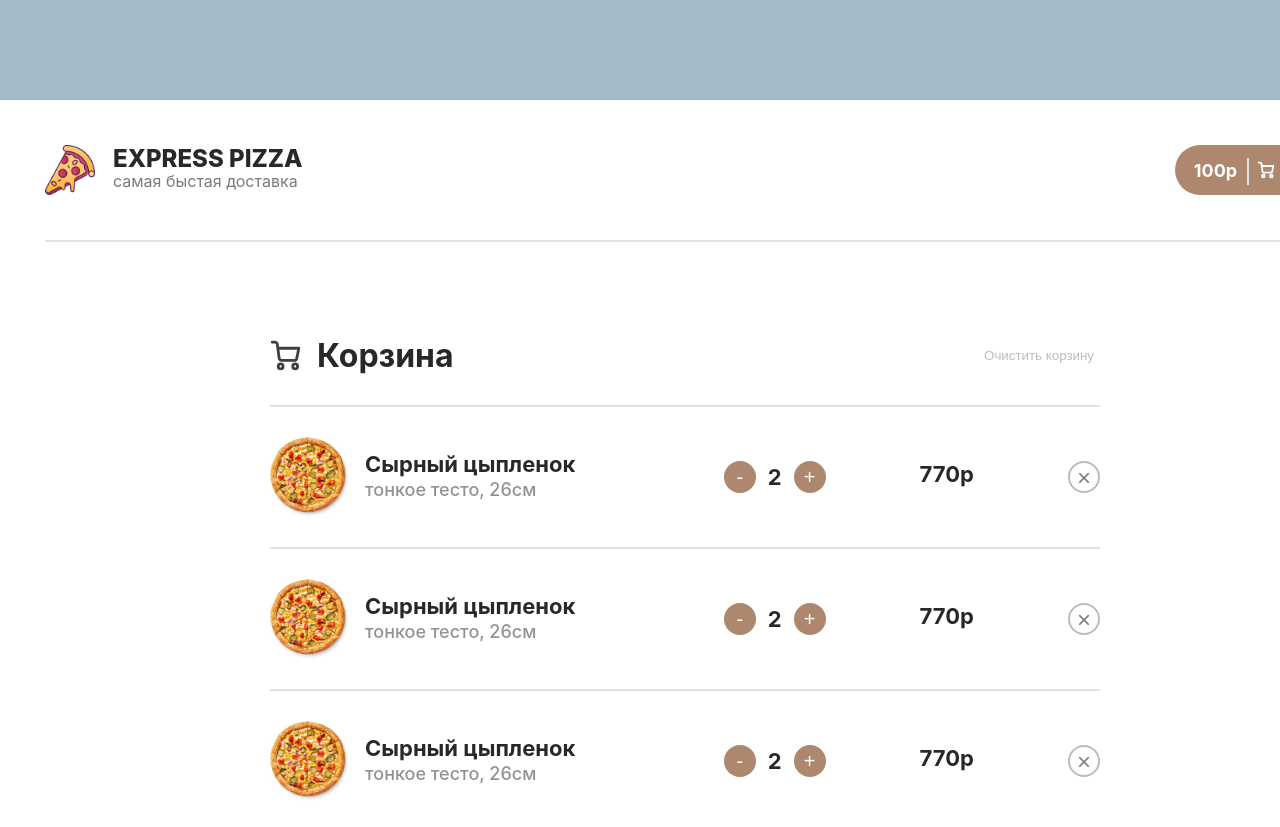
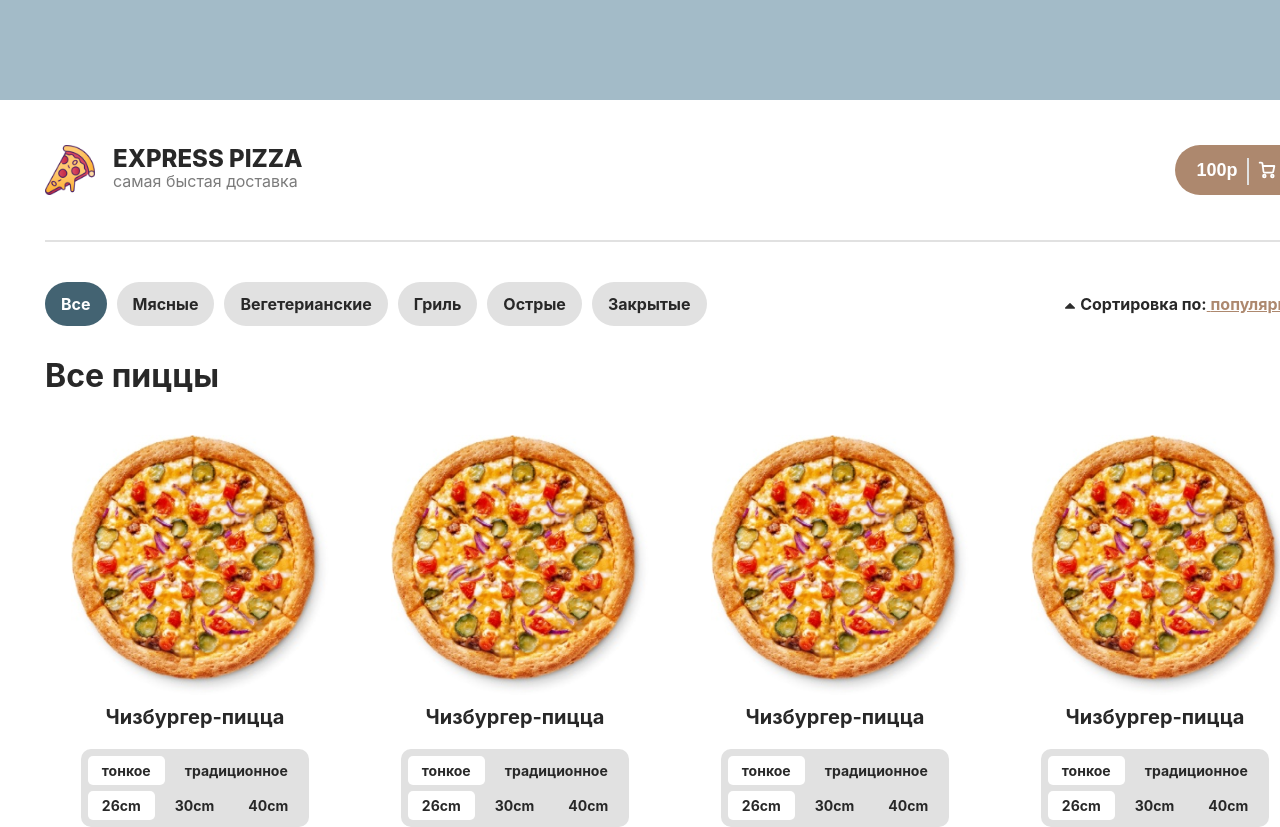
Before and after one commit to TwiDef/express-pizza, a React (Create React App) app: page / in a window 1280 px wide. Shown: the top 827 px of the page. Built offline with nearby package versions, Linux system fonts and the light colour scheme.

Commit message:
added states to Categories

```diff
--- a/src/App.js
+++ b/src/App.js
@@ -4,13 +4,12 @@ import Header from './components/header/Header';
 import MainPage from './components/pages/mainPage/MainPage';
 import CartPage from './components/pages/cartPage/CartPage';
 
-
 function App() {
     return (
         <div className="App">
             <Header />
-            {/* <MainPage /> */}
-            <CartPage />
+            <MainPage />
+            {/* <CartPage /> */}
         </div>
     );
 }
--- a/src/components/cart/Cart.scss
+++ b/src/components/cart/Cart.scss
@@ -69,6 +69,10 @@
             padding: 18px 18px;
             cursor: pointer;
 
+            &:active {
+                scale: .98;
+            }
+
             &:first-child {
                 border-radius: 30px;
                 border: 2px solid $lightgrey;
@@ -77,6 +81,8 @@
                 &:hover {
                     background: $lightgrey;
                 }
+
+
             }
 
             &:last-child {
--- /dev/null
+++ b/src/components/categories/Categories.jsx
@@ -0,0 +1,58 @@
+import React, { useState } from 'react';
+import './Categories.scss';
+import arrowUp from '../../assets/img/arrow-up.svg'
+
+const Categories = (props) => {
+
+    const [activeItem, setActiveItem] = useState(0)
+    const [openPopup, setOpenPopup] = useState(false)
+    const [selected, setSelected] = useState(0)
+
+    const sortList = ['популярности', 'цене', 'алфавиту']
+    const categories = ['Все', 'Мясные', 'Вегетерианские', 'Гриль', 'Острые', 'Закрытые']
+
+    const onChangeSortType = (i) => {
+        setSelected(i)
+        setOpenPopup(false)
+    }
+
+    return (
+        <div className='categories'>
+            <ul className="categories-btn-block">
+                {categories.map((type, i) => {
+                    return <li
+                        onClick={() => setActiveItem(i)}
+                        key={i}
+                        className={`categories-btn ${activeItem === i ? 'categories-btn--active' : ''}`}>{type}</li>
+                })}
+            </ul>
+            <div className="categories-block">
+                <button className='categories-block__arrow'>
+                    <img src={arrowUp} alt="up" />
+                </button>
+                <div>
+                    Сортировка по:
+                    <span onClick={() => setOpenPopup(!openPopup)}> {sortList[selected]}</span>
+                    {
+                        openPopup ?
+                            <ul className="categories-popup">
+                                {sortList.map((item, i) => {
+                                    return <div>
+                                        <li
+                                            onClick={() => onChangeSortType(i)}
+                                            key={i}
+                                            className={`categories-popup__type ${selected === i ? 'categories-popup__type--active' : ''}`}>
+                                            {item}
+                                        </li>
+                                    </div>
+                                })}
+                            </ul> :
+                            null
+                    }
+                </div>
+            </div>
+        </div>
+    );
+}
+
+export default Categories;
--- /dev/null
+++ b/src/components/categories/Categories.scss
@@ -0,0 +1,88 @@
+@import './../colors.scss';
+
+.categories {
+    display: flex;
+    justify-content: space-between;
+    align-items: center;
+    position: relative;
+
+    &-btn-block {
+        display: flex;
+        gap: 10px;
+    }
+
+    &-btn {
+        padding: 12px 16px;
+        border-radius: 30px;
+        border: none;
+        background-color: $lightgrey;
+        font-size: 16px;
+        font-weight: 700;
+        transition: all .2s;
+        cursor: pointer;
+
+        &--active {
+            background-color: $bismark;
+            color: $white;
+        }
+
+        &:hover {
+            scale: 1.05;
+        }
+
+
+    }
+
+    &-block {
+        display: flex;
+        align-items: center;
+        gap: 5px;
+        font-size: 16px;
+        font-weight: 700;
+
+        span {
+            color: $wood;
+            text-decoration: underline;
+            cursor: pointer;
+        }
+    }
+
+    &-block__arrow {
+        border: none;
+        background: none;
+        padding: 0;
+        cursor: pointer;
+    }
+
+    &-popup {
+        z-index: 10;
+        position: absolute;
+        top: 40px;
+        right: 0;
+        border-radius: 10px;
+        display: flex;
+        flex-direction: column;
+        justify-content: space-around;
+        box-shadow: rgba(0, 0, 0, 0.24) 0px 3px 8px;
+        background-color: $white;
+
+        div {
+            width: 100%;
+            height: 100%;
+        }
+    }
+
+    &-popup__type {
+        padding: 12px 10px;
+        cursor: pointer;
+
+        &:hover {
+            background-color: $lightgrey;
+        }
+    }
+
+    &-popup__type--active {
+        color: $wood;
+        text-decoration: underline;
+    }
+}
--- a/src/components/header/Header.jsx
+++ b/src/components/header/Header.jsx
@@ -13,15 +13,15 @@ const Header = (props) => {
                     <span className='header-logo__thin'>самая быстая доставка</span>
                 </div>
             </div>
-            <a href='#' className="header-cart">
+            <button className="header-cart">
                 <span className='header-cart__price'>100p</span>
                 <span className='header-cart__divided'></span>
-                <a href='#' className='header-cart__items'>
+                <span className='header-cart__items'>
                     <img src={cartLogo} alt="cartLogo" className='header-cart__items-cartlogo' />
                     23
-                </a>
-            </a>
-        </div>
+                </span>
+            </button>
+        </div >
     );
 }
 
--- a/src/components/header/Header.scss
+++ b/src/components/header/Header.scss
@@ -55,9 +55,11 @@
     font-weight: 700;
     position: relative;
     transition: all .2s;
+    cursor: pointer;
+    border: none;
 
     &:hover {
-        scale: 1.1;
+        scale: 1.06;
     }
 
     &:active {
--- a/src/components/pizza-card/PizzaCard.jsx
+++ b/src/components/pizza-card/PizzaCard.jsx
@@ -1,15 +1,17 @@
-import React from 'react';
+import React, { useState } from 'react';
 import './PizzaCard.scss';
 import pizzaItem from './../../assets/img/pizza-item.png'
 
 const PizzaCard = (props) => {
+    const [pizzaCount, setPizzaCount] = useState(0)
+
     return (
         <div className='card'>
-            <img className='card-img' src={pizzaItem} alt="" />
+            <img className='card-img' src={pizzaItem} alt="card-img" />
             <h4 className="card-title">Чизбургер-пицца</h4>
             <div className="card-set">
                 <div className="card-set__type">
-                    <span className='card-set__type--active'>тонкое</span>
+                    <span className='card-set__type card-set__type--active'>тонкое</span>
                     <span>традиционное</span>
                 </div>
                 <div className="card-set__size">
@@ -21,7 +23,7 @@ const PizzaCard = (props) => {
             <div className="card-footer">
                 <div className="card-footer__price">от <span>395p</span></div>
                 <div className="card-footer__btn">
-                    <button>+ Добавить <span>2</span></button>
+                    <button onClick={() => setPizzaCount(pizzaCount + 1)}>+ Добавить <span>{pizzaCount}</span></button>
                 </div>
             </div>
         </div>
--- a/src/components/pizza-card/PizzaCard.scss
+++ b/src/components/pizza-card/PizzaCard.scss
@@ -7,6 +7,18 @@
     flex-direction: column;
     align-items: center;
     font-weight: 700;
+    border-radius: 10px;
+    padding: 10px;
+
+    img {
+        transition: all .2s;
+    }
+
+    &:hover {
+        img {
+            scale: 1.06;
+        }
+    }
 
     &-img {
         padding-left: 12px;
@@ -47,6 +59,7 @@
 
     &-set__size {
         display: flex;
+        justify-content: space-evenly;
         gap: 6px;
 
         span {
--- a/src/components/pizza-list/PizzaList.jsx
+++ b/src/components/pizza-list/PizzaList.jsx
@@ -1,12 +1,12 @@
 import React from 'react';
 import './PizzaList.scss';
-import SortItems from '../sort-items/SortItems';
+import Categories from '../categories/Categories';
 import PizzaCard from '../pizza-card/PizzaCard';
 
 const PizzaList = (props) => {
     return (
         <div className='pizzaList'>
-            <SortItems />
+            <Categories />
             <h2>Все пиццы</h2>
             <div className="pizzaCards">
                 <PizzaCard />
--- a/src/components/sort-items/SortItems.jsx
+++ /dev/null
@@ -1,24 +0,0 @@
-import React from 'react';
-import './SortItems.scss';
-import arrowUp from '../../assets/img/arrow-up.svg'
-
-const SortItems = (props) => {
-    const typesOfPizza = ['Все', 'Мясные', 'Вегетерианские', 'Гриль', 'Острые', 'Закрытые']
-    return (
-        <div className='sorting'>
-            <div className="sorting-btn-block">
-                {typesOfPizza.map((type, i) => {
-                    return <button key={i} className='sorting-btn'>{type}</button>
-                })}
-            </div>
-            <div className="sorting-block">
-                <button className='sorting-block__arrow'>
-                    <img src={arrowUp} alt="" />
-                </button>
-                Сортировка по: <a href='#'>популярности</a>
-            </div>
-        </div>
-    );
-}
-
-export default SortItems;
--- a/src/components/sort-items/SortItems.scss
+++ /dev/null
@@ -1,47 +0,0 @@
-@import './../colors.scss';
-
-.sorting {
-    display: flex;
-    justify-content: space-between;
-    align-items: center;
-
-    &-btn-block {
-        display: flex;
-        gap: 10px;
-    }
-
-    &-btn {
-        padding: 14px 16px;
-        border-radius: 30px;
-        border: none;
-        background-color: $lightgrey;
-        font-size: 16px;
-        font-weight: 700;
-        transition: all .2s;
-
-        &:hover {
-            scale: 1.05;
-            opacity: .8
-        }
-    }
-
-    &-block {
-        display: flex;
-        align-items: center;
-        gap: 5px;
-        font-size: 16px;
-        font-weight: 700;
-
-        a {
-            color: $wood;
-            text-decoration: underline;
-        }
-    }
-
-    &-block__arrow {
-        border: none;
-        background: none;
-        padding: 0;
-        cursor: pointer;
-    }
-}
```
